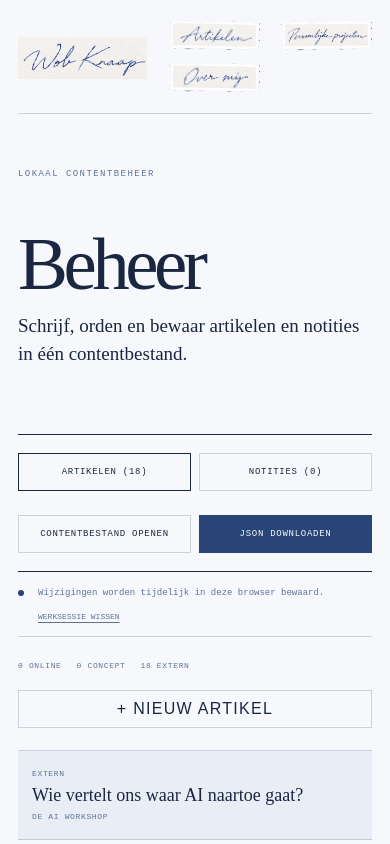
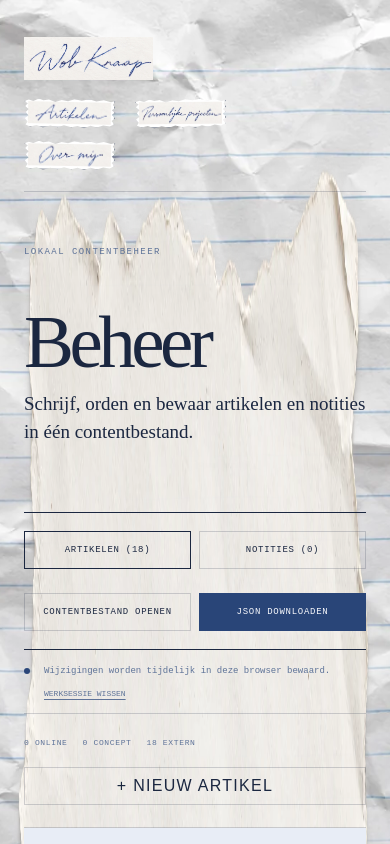
Before and after one commit to Wobknaap/Site, a Next.js app: page /beheer in a window 390 px wide. Shown: the top 844 px of the page. Built offline with nearby package versions, Linux system fonts and the light colour scheme.

Commit message:
Add lined notebook and torn paper backgrounds

```diff
--- a/app/globals.css
+++ b/app/globals.css
@@ -13,10 +13,12 @@
 
 * { box-sizing: border-box; }
 html { scroll-behavior: smooth; }
-body { margin: 0; background: var(--paper); color: var(--ink); font-family: var(--font-geist-sans), Arial, sans-serif; }
+body { margin: 0; background: var(--paper) url("/images/notebook-paper-bg.webp") center top / cover fixed; color: var(--ink); font-family: var(--font-geist-sans), Arial, sans-serif; }
 a { color: inherit; text-decoration: none; }
 img { display: block; width: 100%; }
 ::selection { background: var(--forest); color: var(--paper); }
+
+main#top { position: relative; isolation: isolate; width: min(1320px, calc(100% - 32px)); margin: 24px auto 30px; background: url("/images/torn-content-sheet.webp") center / 100% 100% no-repeat; }
 
 .page-wrap { width: min(1180px, calc(100% - 64px)); margin-inline: auto; }
 .site-header { height: 76px; width: min(1180px, calc(100% - 64px)); margin-inline: auto; display: flex; justify-content: space-between; align-items: center; border-bottom: 1px solid var(--line); }
@@ -213,6 +215,8 @@ figcaption { display: flex; justify-content: space-between; gap: 18px; margin-to
 }
 
 @media (max-width: 650px) {
+  body { background-attachment: scroll; background-size: auto 100vh; }
+  main#top { width: calc(100% - 12px); margin-block: 14px 22px; }
   .page-wrap, .site-header, .site-footer { width: min(100% - 36px, 1180px); }
   .site-header { height: auto; min-height: 90px; align-items: center; padding-block: 14px; gap: 8px; }
   .wordmark { width: 33vw; max-width: 142px; padding-top: 3px; }
```
Also changed, not shown: scripts/build-pages.mjs (+4 -3 lines), public/images/notebook-paper-bg.webp (added), public/images/torn-content-sheet.webp (added).
